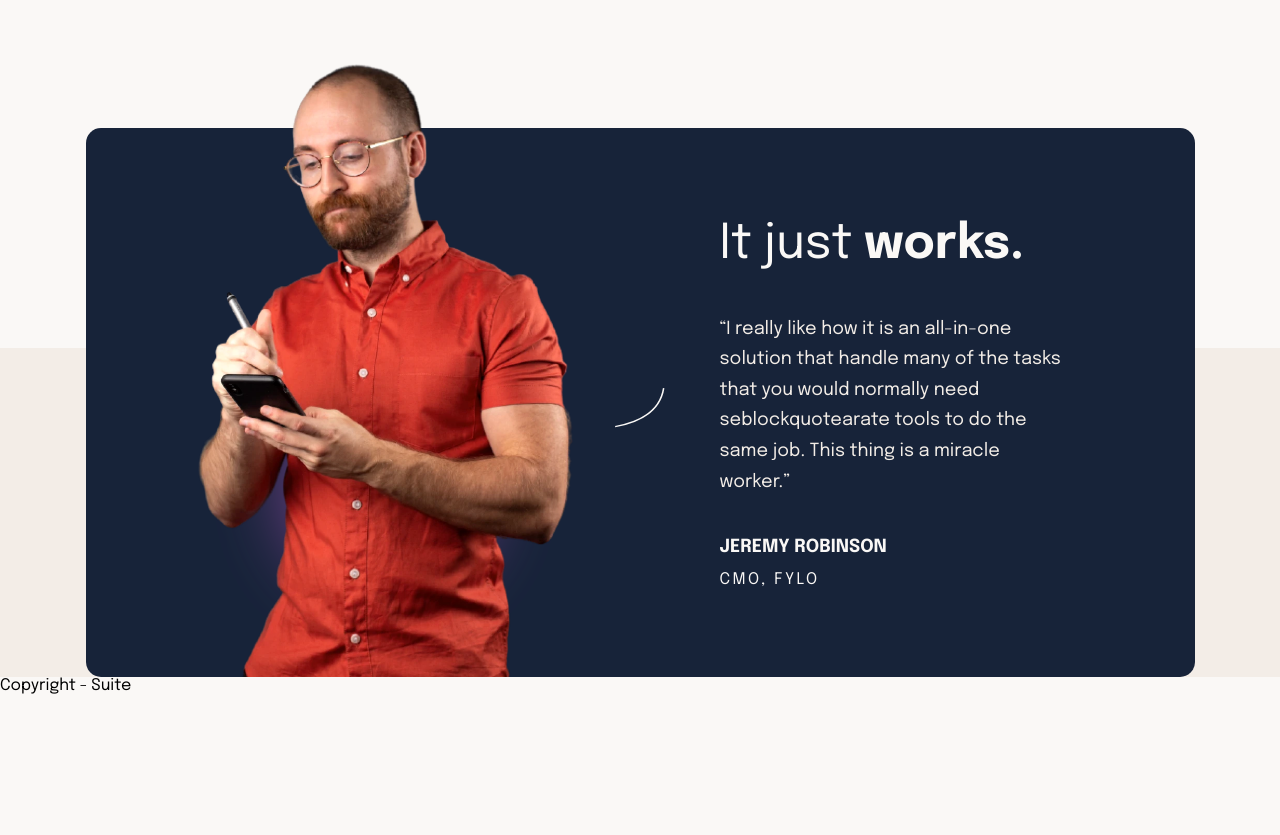
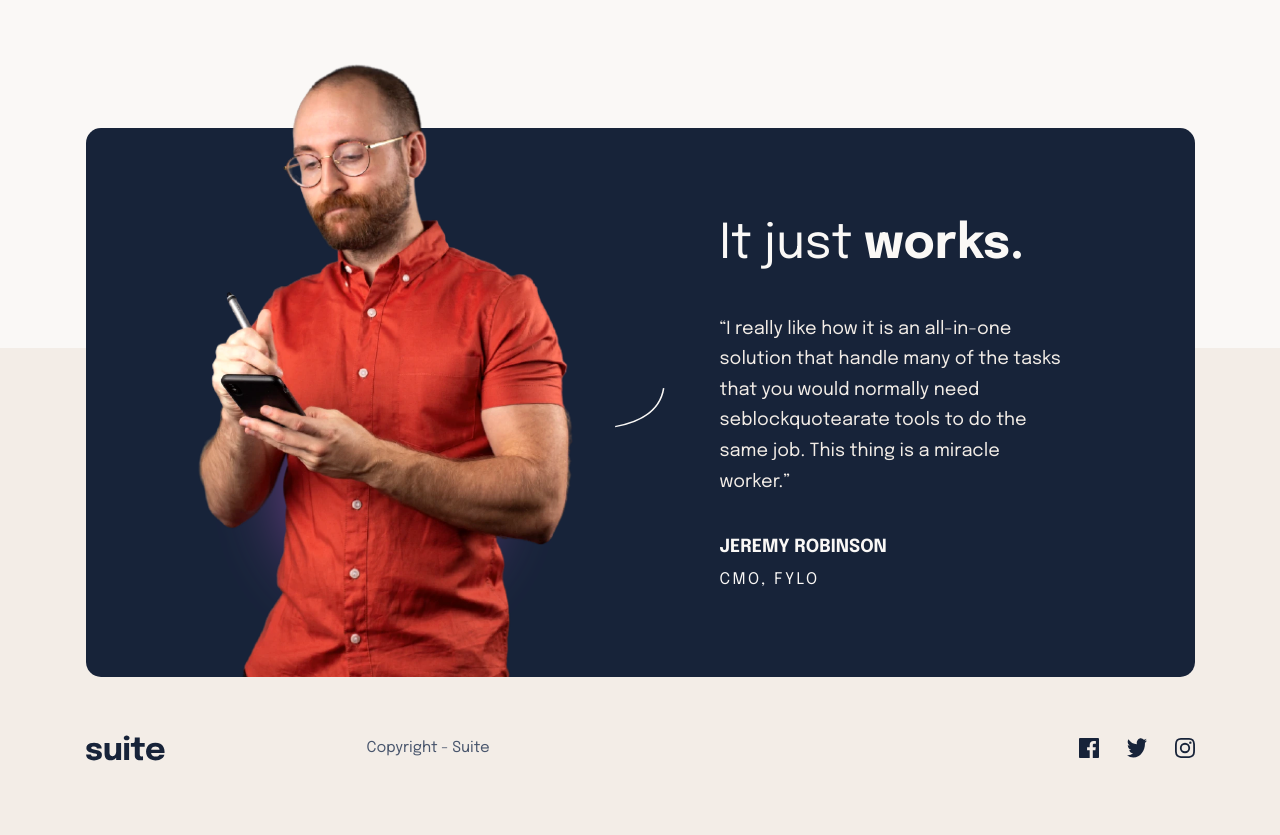
Before and after one commit to gabrieltrtl/suite-landing-page, a plain HTML site: page index.html in a window 1280 px wide. Shown: the part 856-1691 px from the top of the page. Before the commit the page ends 1550 px from the top, so only its background shows below. Drawn offline with Linux system fonts and the light colour scheme.

Commit message:
final commit

```diff
--- a/index.html
+++ b/index.html
@@ -69,7 +69,17 @@
     </section>
   </main>
 
-  Copyright - Suite
+  <footer class="footer-bg">
+    <div class="footer">
+      <img src="./assets/logo.svg" alt="">
+      <span class="footer__copy">Copyright - Suite</span>
+      <div class="footer__social">
+        <img class="social__icon" src="./assets/icon-facebook.svg" alt="">
+         <img class="social__icon" src="./assets/icon-twitter.svg" alt="">
+         <img class="social__icon" src="./assets/icon-instagram.svg" alt="">
+      </div>
+    </div>
+  </footer>
 
 </body>
 </html>
--- a/style.scss
+++ b/style.scss
@@ -226,6 +226,7 @@ body {
   background-color: $color2;
   border-top-left-radius: 15px;
   border-top-right-radius: 15px;
+  padding-bottom: 56px;
   @include device(tablet) {
     border-radius: 0;
     box-shadow: inset 0 220px $color1;
@@ -319,3 +320,49 @@ body {
 }
 
 // SECOND SECTION (TESTIMONIAL) ENDS HERE-------------
+
+// THIRD SECTION (FOOTER) STARTS HERE
+.footer-bg {
+  background-color: $color2;
+
+}
+
+.footer {
+  background-color: $color2;
+  display: flex;
+  flex-direction: column;
+  align-items: center;
+  gap: 33px;
+  padding-bottom: 80px;
+  @include device(tablet) {
+    flex-direction: row;
+    padding: 0 40px 72px 40px;
+    gap: 0;
+  }
+  @include device(desktop) {
+    max-width: 1109px;
+    margin: 0 auto;
+    padding: 0 0 72px 0;
+  }
+}
+
+.footer__copy {
+  font-size: 15px;
+  line-height: 2;
+  color: $color3;
+  @include device(tablet) {
+    margin-left: 202px;
+  }
+}
+
+.footer__social {
+  display: flex;
+  gap: 28px;
+  @include device(tablet) {
+    margin-left: auto;
+  }
+}
+
+.social__icon {
+  cursor: pointer;
+}
```
Also changed, not shown: style.css, 1 other file.
